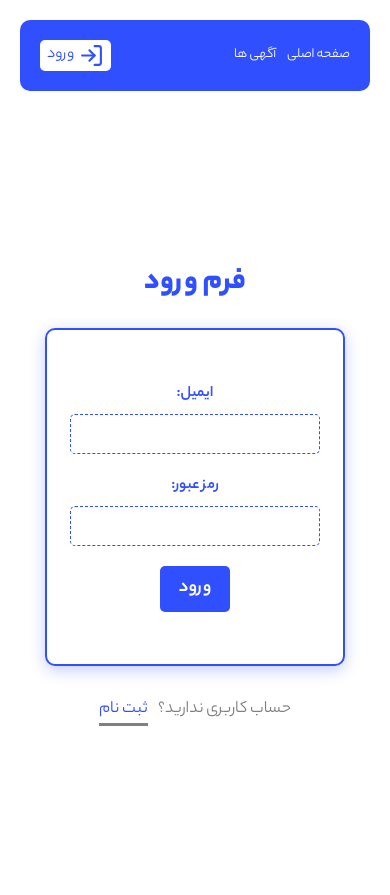
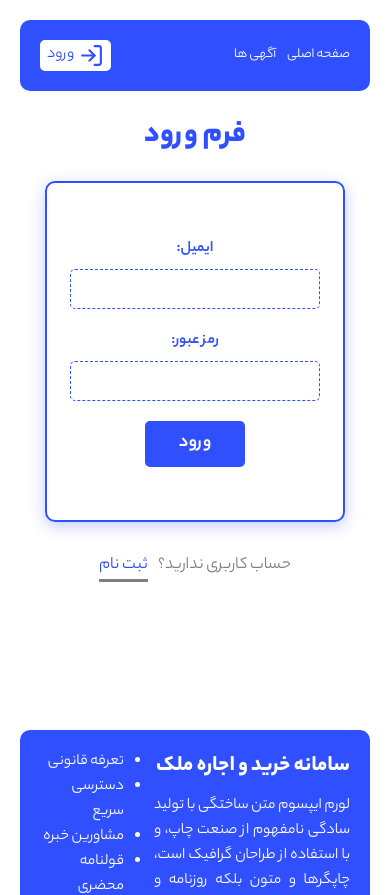
Before and after one commit to Arian-khamesi/real-state, a Next.js app: page /signin in a window 390 px wide. Shown: the top 895 px of the page. Built offline with nearby package versions, Linux system fonts and the light colour scheme; no server answers.

Commit message:
deploy on liara

```diff
--- /dev/null
+++ b/liara.json
@@ -0,0 +1,3 @@
+{
+    "app":"real-estate-system"
+}
--- a/src/app/(auth)/signin/page.js
+++ b/src/app/(auth)/signin/page.js
@@ -9,9 +9,9 @@ async function Signin() {
     if(session) redirect("/")
 
     return (
-        <>
+        <div>
             <SigninPage />
-        </>
+        </div>
     )
 }
 
--- a/src/app/layout.js
+++ b/src/app/layout.js
@@ -6,7 +6,7 @@ import NextAuthProvider from "@/providers/NextAuthProvider";
 export const metadata = {
   title: "املاک | پروژه جامع",
   description: "سامانه جامع خرید و فروش املاک",
-  icons:{icon:"./favicon.ico"}
+  icons: { icon: "./favicon.ico" }
 };
 
 export default function RootLayout({ children }) {
--- a/src/components/layout/Layout.js
+++ b/src/components/layout/Layout.js
@@ -4,7 +4,7 @@ import Header from "./Header"
 
 function Layout({ children }) {
 
-    const style = { "minHeight": "700px" }
+    const style = { "height": "inherit","minHeight":"400px"}
 
     return (
         <>
--- a/src/components/module/Sidebar.js
+++ b/src/components/module/Sidebar.js
@@ -12,12 +12,13 @@ function Sidebar() {
       </p>
       <div>
       <Link href="/buy-residential">همه</Link>
-      {Object.keys(categories).map((i) => (
+      {Object.keys(categories).map((i,index) => (
         <Link
           href={{
             pathname: "/buy-residential",
             query: { category: i },
           }}
+          key={index}
         >
           {categories[i]}
         </Link>
--- a/src/components/template/HomePage.js
+++ b/src/components/template/HomePage.js
@@ -25,8 +25,8 @@ function HomePage() {
                 </div>
             </div>
             <div className={styles.categories}>
-                {Object.keys(categories).map(i => (
-                    <CategoryCard title={categories[i]} name={i} />
+                {Object.keys(categories).map((i,index) => (
+                    <CategoryCard title={categories[i]} name={i} key={index}/>
                 ))}
             </div>
             <div className={styles.city}>
--- a/src/components/template/SigninPage.js
+++ b/src/components/template/SigninPage.js
@@ -6,7 +6,7 @@ import { useRouter } from "next/navigation";
 import { signIn } from "next-auth/react";
 import { Toaster, toast } from "react-hot-toast";
 import Loader from "../module/Loader";
-import styles from "./SignupPage.module.css";
+import styles from "./signinPage.module.css";
 
 function SigninPage() {
   const [email, setEmail] = useState("");
--- a/src/components/template/SignupPage.module.css
+++ b/src/components/template/SignupPage.module.css
@@ -3,7 +3,8 @@
   flex-direction: column;
   justify-content: center;
   align-items: center;
-  height: 90vh;
+  /* height: 90vh; */
+  margin-bottom: 150px;
 }
 /* .form_in {
   display: flex;
@@ -88,7 +89,9 @@
     flex-direction: column;
     justify-content: center;
     align-items: center;
-    height: 40vh;
+    margin-bottom: 150px;
+    height: 341px;
+    min-height: 341px !important;
   }
   .form_up {
     width: 300px;
@@ -96,9 +99,19 @@
     flex-direction: column;
     justify-content: center;
     align-items: center;
-    height: 40vh;
+    height: 600px;
+    min-height: 600px !important;
   }
-  .btn_in{
-    width: 70px;
+  .form button {
+    border: none;
+    background-color: #304ffe;
+    color: #fff;
+    font-size: 1.2rem;
+    font-weight: 400;
+    border-radius: 5px;
+    transition: all ease-in 0.1s;
+    cursor: pointer;
+    padding: 8px 0;
+    width: 100px;
   }
 }
--- /dev/null
+++ b/src/components/template/signinPage.module.css
@@ -0,0 +1,117 @@
+.form {
+    display: flex;
+    flex-direction: column;
+    justify-content: center;
+    align-items: center;
+    /* height: 70vh; */
+    margin-bottom: 150px;
+  }
+  /* .form_in {
+    display: flex;
+    flex-direction: column;
+    justify-content: center;
+    align-items: center;
+    height: 40vh;
+  } */
+
+  .form h4 {
+    color: #304ffe;
+    font-weight: 600;
+    font-size: 2rem;
+    margin-bottom: 20px;
+  }
+
+  .form form {
+    display: flex;
+    flex-direction: column;
+    max-width: 700px;
+    box-shadow: #304ffe4a 0px 4px 15px;
+    border: 2px solid #304ffe;
+    padding: 40px;
+    border-radius: 10px;
+    margin-bottom: 30px;
+  }
+
+  .form label {
+    color: #304ffe;
+    margin-bottom: 7px;
+    font-weight: 400;
+  }
+
+  .form input {
+    margin-bottom: 20px;
+    width: 250px;
+    border: 1px #304ffe dashed;
+    color: rgb(87, 87, 87);
+    border-radius: 5px;
+    padding: 10px;
+    direction: ltr !important;
+    font-size: 1rem;
+    height: 40px;
+  }
+
+  .form input:focus {
+    border: 1px #304ffe solid;
+    outline: none;
+  }
+
+  .form button {
+    border: none;
+    background-color: #304ffe;
+    color: #fff;
+    font-size: 1.2rem;
+    font-weight: 400;
+    border-radius: 5px;
+    transition: all ease-in 0.1s;
+    cursor: pointer;
+    padding: 8px 0;
+  }
+
+  .form button:hover {
+    transform: scale(1.05);
+  }
+
+  .form p {
+    color: grey;
+    font-size: 1.1rem;
+  }
+
+  .form a {
+    color: #304ffe;
+    margin-right: 10px;
+    border-bottom: 3px solid grey;
+  }
+
+  @media (max-width: 400px) {
+    .form_in {
+      width: 300px;
+      display: flex;
+      flex-direction: column;
+      justify-content: center;
+      align-items: center;
+      height: 341px;
+      min-height: 341px !important;
+      margin-bottom: 150px;
+    }
+    .form_up {
+      width: 300px;
+      display: flex;
+      flex-direction: column;
+      justify-content: center;
+      align-items: center;
+      height: 600px;
+      min-height: 600px !important;
+    }
+    .form button {
+      border: none;
+      background-color: #304ffe;
+      color: #fff;
+      font-size: 1.2rem;
+      font-weight: 400;
+      border-radius: 5px;
+      transition: all ease-in 0.1s;
+      cursor: pointer;
+      padding: 8px 0;
+      width: 100px;
+    }
+  }
```
Also changed, not shown: src/components/module/LogoutButton.js (+16 -6 lines), 1 other file (tests, documents, lock files or other folders).
